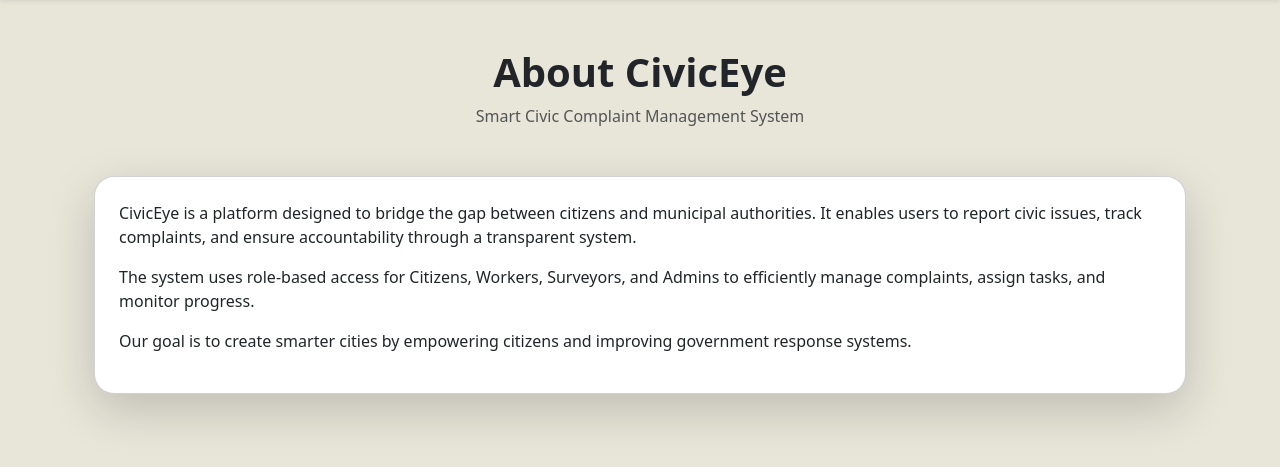
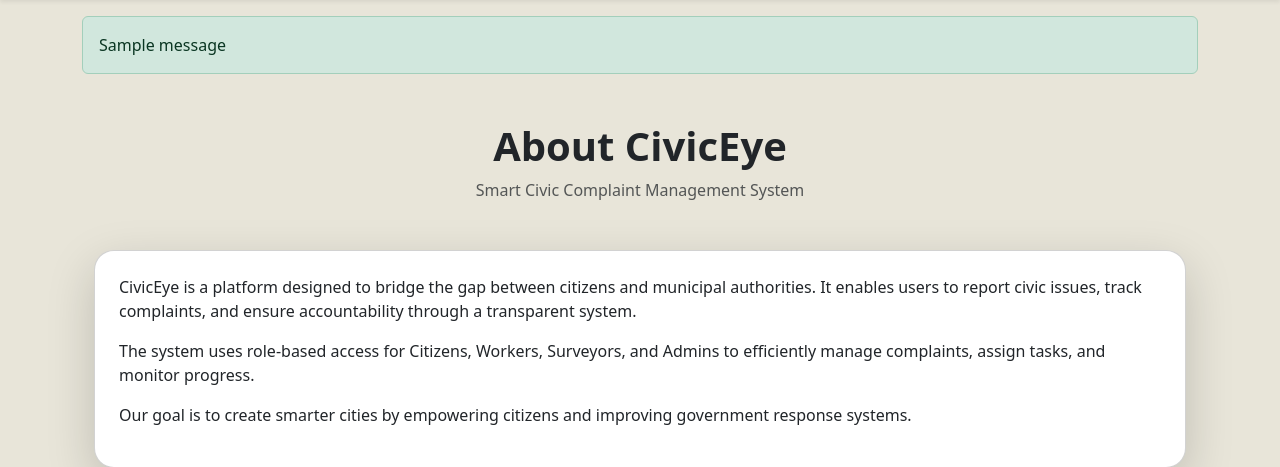
Before and after one commit to Spirekharn/CivicEye, a Django app: page /accounts/about/ in a window 1280 px wide. Shown: the part 72-539 px from the top of the page. Run offline with Django 5.2, Linux system fonts and the light colour scheme; tables that the repository leaves empty hold one stand-in row (values such as "Sample post"); one stand-in notice (Sample message) is shown.

Commit message:
Scrum 46 UI added to a degree

```diff
--- a/complaints/views.py
+++ b/complaints/views.py
@@ -1,4 +1,5 @@
 from django.shortcuts import render, redirect
+from django.contrib import messages
 from .models import Complaint
 
 def complaint_detail(request, id):
@@ -29,16 +30,17 @@ def create_complaint(request):
         description = request.POST.get('description')
         image = request.FILES.get('image')
 
-
         if not title or not description:
             error = "Title and Description are required"
-
         else:
             Complaint.objects.create(
                 title=title,
                 description=description,
                 image=image
             )
+
+            messages.success(request, "Complaint submitted successfully!")
+
             return redirect('/complaints/')
 
     return render(request, 'complaints/create.html', {'error': error})
--- a/templates/base.html
+++ b/templates/base.html
@@ -39,6 +39,15 @@
 </nav>
 
 <!-- CONTENT -->
+{% if messages %}
+    <div class="container mt-3">
+        {% for message in messages %}
+            <div class="alert alert-success">
+                {{ message }}
+            </div>
+        {% endfor %}
+    </div>
+{% endif %}
 
 <div class="container mt-5">
     {% block content %}{% endblock %}
```
Also changed, not shown: db.sqlite3.
